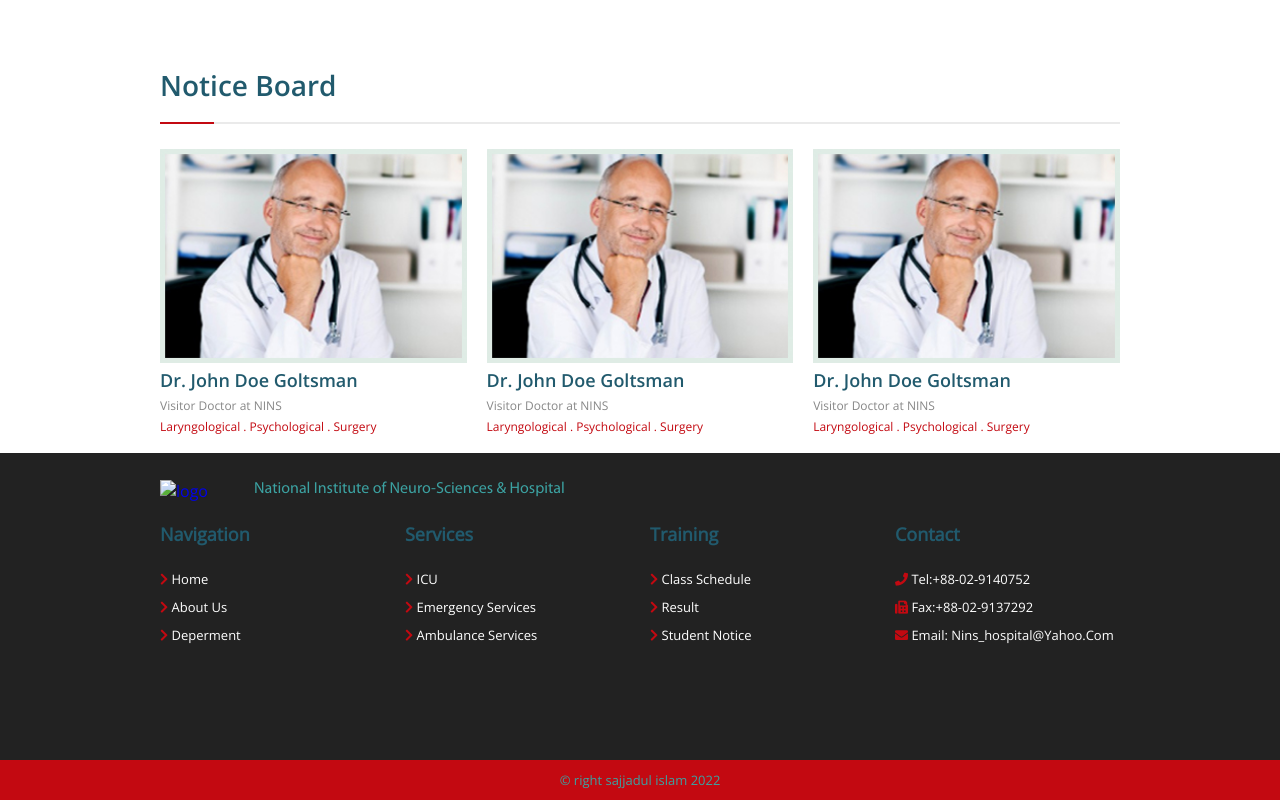
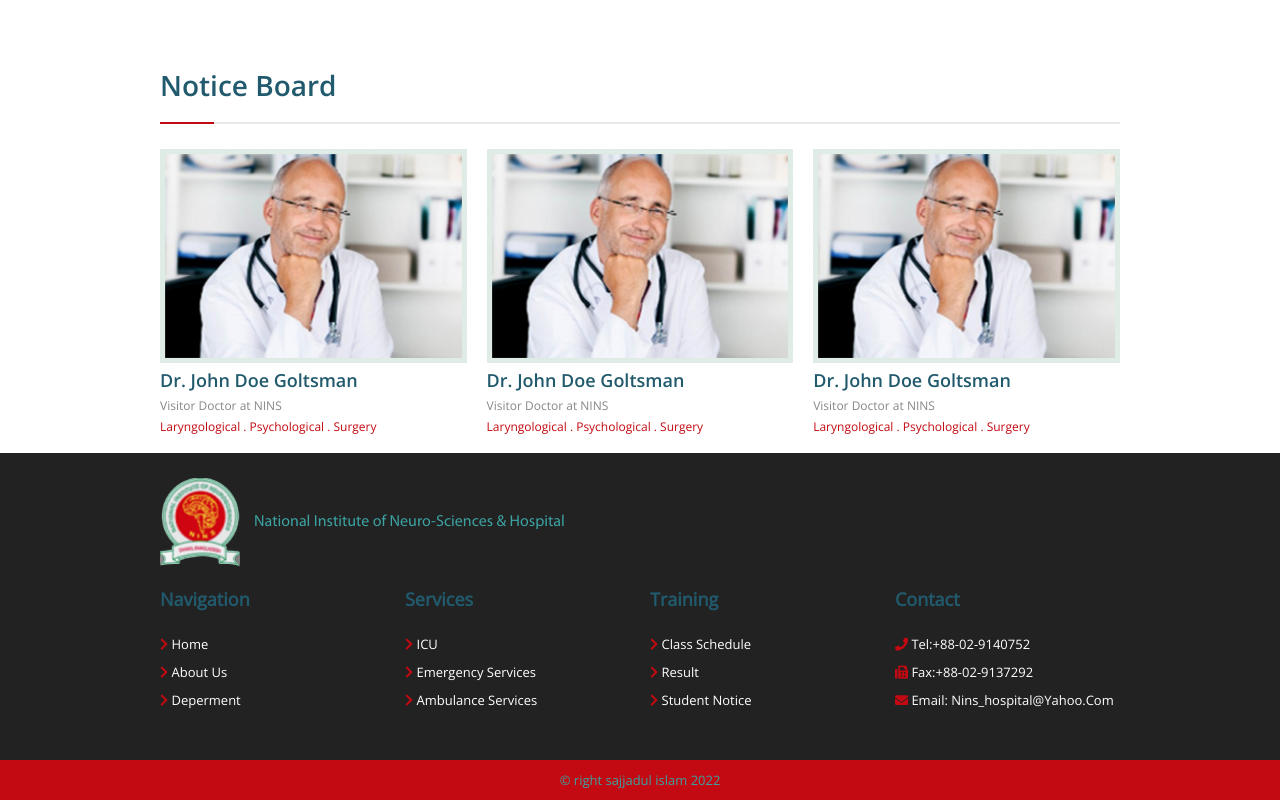
Before and after one commit to Bappy200/doctor_website, a plain HTML site: page index.html in a window 1280 px wide. Shown: the part 1765-2565 px from the top of the page. Drawn offline with Linux system fonts and the light colour scheme.

Commit message:
image edite

```diff
--- a/index.html
+++ b/index.html
@@ -247,7 +247,7 @@
             <div class="footer_content">
                 <div class="f_logo">
                     <a href="#">
-                        <img src="./assects/images/logo.jpg" alt="logo">
+                        <img src="./assects/images/logo.png" alt="logo">
                     </a>
                     <h4>National Institute of Neuro-Sciences & Hospital</h4>
                 </div>
```
